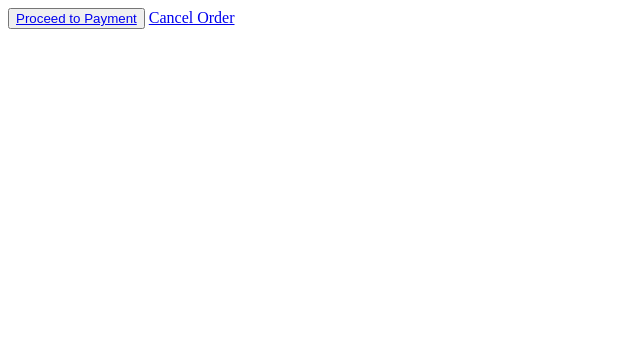
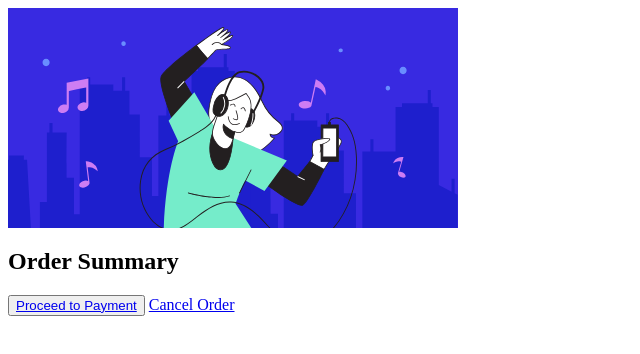
Before and after one commit to SamCares/Group-4-Order-Summary-Task, a plain HTML site: page asset/index.html in a window 1280 px wide. Shown: the whole page, without its empty margins (0-640 px from the left). Drawn offline with Linux system fonts and the light colour scheme; a web font is replaced by a local one.

Commit message:
Quick Update to index.html
I have added the required div tags and span tags, and I have included the text 'order Summary' as well.

```diff
--- a/asset/index.html
+++ b/asset/index.html
@@ -18,6 +18,19 @@
   </head>
   <body>
 
+    <!-- done by Timothy Awogbuyi -->
+    <div class="order-summary-card">
+      <img class="img-hero-top" src="/asset/images/illustration-hero.svg" alt="">
+
+      <div class="content-down">
+        <span class="summary-text">
+          <h2>Order Summary</h2>
+        </span>
+      </div>
+
+    </div>
+
+    <!-- ----------------------------------------------------------------------------------------- -->
 
     <!-- Created by Dahud Yusuf Ishola -->
     <button class="proceed-btn">
```
